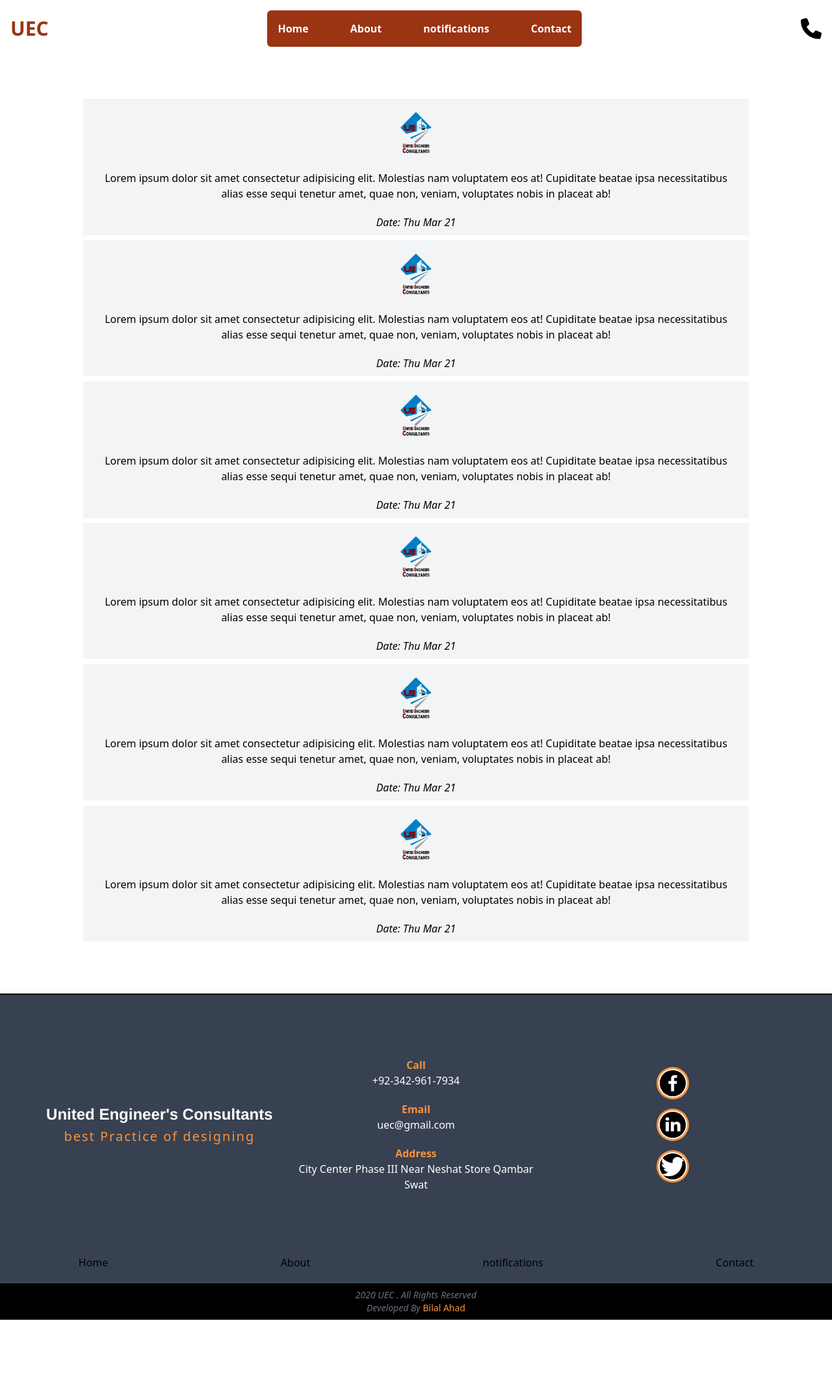
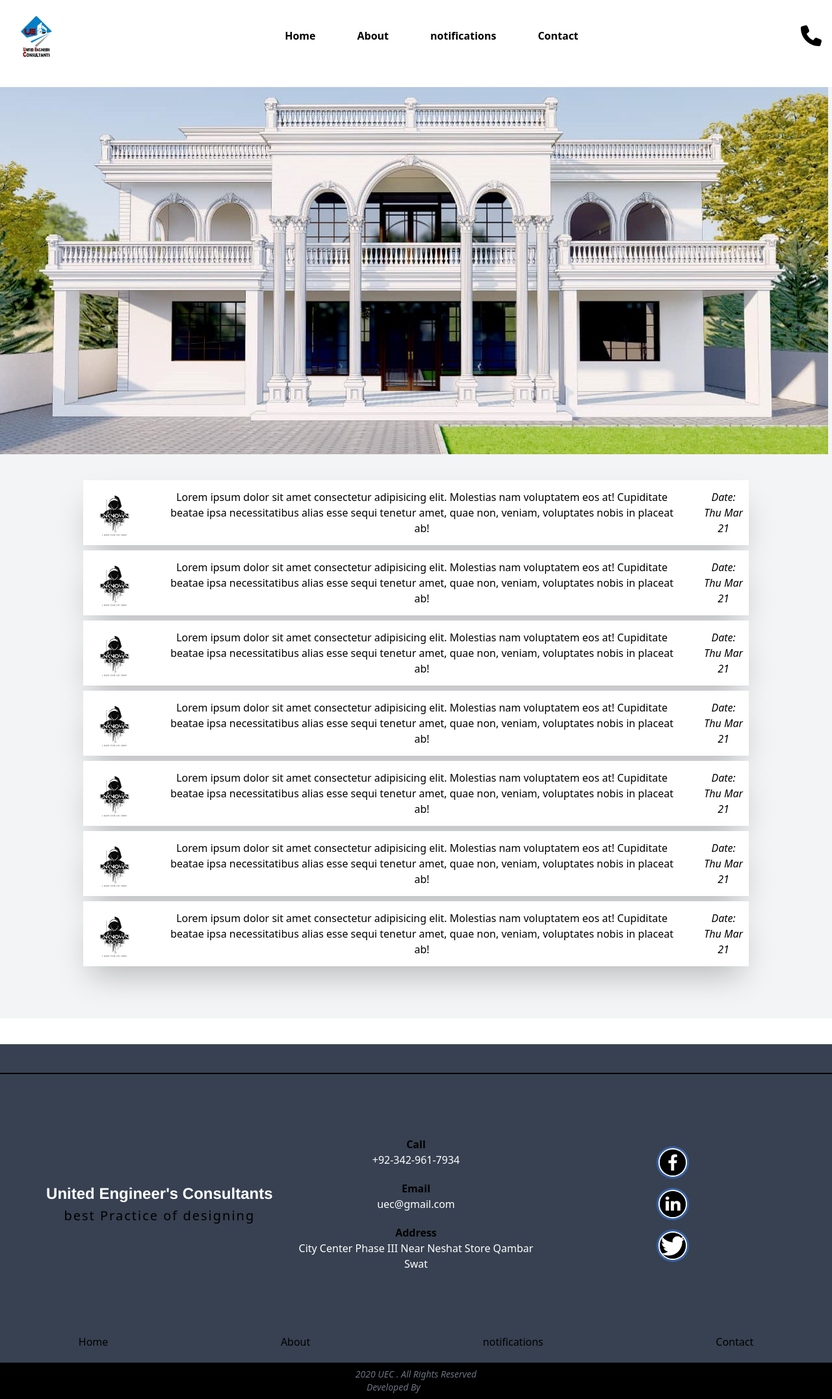
Before and after one commit to BIlalAhad/UEC-2nd-web-Templet, a website: page notifications.html in a window 1280 px wide. Shown: the whole page at 65% size. Before the commit the page ends 2031 px from the top, so only its background shows below. Drawn offline with Linux system fonts and the light colour scheme.

Commit message:
initial commit

```diff
--- a/notifications.html
+++ b/notifications.html
@@ -12,24 +12,24 @@
 
 <body>
   <!-- header -->
-    <header class="px-4 sm:mt-4 relative z-10">
-      <div class="container mx-auto flex items-center justify-between">
+ <header class="px-4 sm:mt-4 relative z-10 items-center  ">
+  <div class="container mx-auto flex items-center justify-between ">
     <!-- hamburger menu -->
     <img class="hamburger-menu w-8 sm:hidden absolute top-6 left-6 cursor-pointer"
       src="./images/icons/icon-hamburger.svg" alt="">
     <!-- logo -->
     <a href="/">
-          <h1 class="w-fit absolute sm:static top-6 left-0 right-0 mx-auto sm:mx-0 text-3xl font-bold text-orange-800">UEC</h1>
+      <img class="w-20 hidden sm:flex" src="./images/logo-transparent.png" alt="">
     </a>
     <!-- <img class="w-24 absolute sm:static top-0 left-0 right-0 mx-auto sm:mx-0" src="./images/logo-transparent.png"
         alt=""> -->
     <!-- nav links -->
-        <nav class="main-nav hidden sm:block w-full sm:w-auto sm:mt-0 mx-4">
+    <nav class="main-nav hidden sm:block w-full sm:w-auto sm:mt-0 mx-4 fixed top-0 left-0 right-0">
       <ul
-            class="flex items-center gap-4 sm:gap-8 md:gap-16 flex-col sm:flex-row w-4/5 mx-auto sm:w-auto px-4 bg-orange-800 text-white   font-bold rounded-md py-4 absolute sm:static top-20 left-0 right-0">
+        class="flex bg-white items-center gap-4 sm:gap-8 md:gap-16 flex-col sm:flex-row w-4/5 mx-auto sm:w-auto px-4  text-black   font-bold rounded-md py-4 absolute sm:static top-20 left-0 right-0">
         <li class="hover:text-black hover:border-b-2 hover:border-black"><a href="./index.html">Home</a></li>
         <li class="hover:text-black hover:border-b-2 hover:border-black"><a href="./about.html">About</a></li>
-            <li class=" hover:border-b-2 hover:border-black hover:text-white"><a href="./notifications.html">notifications</a></li>
+          <li class="hover:text-black hover:border-b-2 hover:border-black"><a href="./notifications.html">notifications</a></li>
         <li class="hover:text-black hover:border-b-2 hover:border-black"><a href="./contact.html">Contact</a></li>
       </ul>
     </nav>
@@ -39,57 +39,70 @@
   </div>
 </header>
 
+
   <main>
-    <section class="">
-        <div class="max-w-5xl mx-auto">
-           <div class="flex flex-col gap-2 my-20">
-                <div class="flex flex-col gap-5 p-2 sm:p-5  items-center bg-gray-100 text-center">
-                    <img src="./images/logo-transparent.png" alt="" class="mt-1 w-20 rounded-full ">
+    <section class="bg-gray-100 ">
+      <img src="./images/contact-top.jpg" alt="" class="mt-20 sm:mt-10">
+        <div class="max-w-5xl mx-auto py-10 ">
+           <div class="flex flex-col gap-2 mb-10">
+                <div class="flex flex-col sm:flex-row gap-5 bg-white p-2 sm:p-5  items-center shadow-2xl  text-center">
+
+                      <img src="./images/dev.png" alt="" class="mt-1 w-20 rounded-full ">
                     <p class="mx-5">Lorem ipsum dolor sit amet consectetur adipisicing elit. Molestias nam voluptatem eos at! Cupiditate beatae ipsa necessitatibus alias esse sequi tenetur amet, quae non, veniam, voluptates nobis in placeat ab!</p>
                     <address>
                         Date: Thu   Mar 21
                     </address>
                 </div>
                 <!--  -->
-                <div class="flex flex-col gap-5 p-2 sm:p-5  items-center bg-gray-100 text-center">
-                    <img src="./images/logo-transparent.png" alt="" class="mt-1 w-20 rounded-full ">
+                <div class="flex flex-col sm:flex-row gap-5 p-2 sm:p-5 bg-white shadow-2xl items-center  text-center">
+                    <img src="./images/dev.png" alt="" class="mt-1 w-20 rounded-full ">
                     <p class="mx-5">Lorem ipsum dolor sit amet consectetur adipisicing elit. Molestias nam voluptatem eos at! Cupiditate beatae ipsa necessitatibus alias esse sequi tenetur amet, quae non, veniam, voluptates nobis in placeat ab!</p>
                     <address>
                         Date: Thu   Mar 21
                     </address>
                 </div>
                 <!--  -->
-                <div class="flex flex-col gap-5 p-2 sm:p-5  items-center bg-gray-100 text-center">
-                    <img src="./images/logo-transparent.png" alt="" class="mt-1 w-20 rounded-full ">
+                <div class="flex flex-col sm:flex-row gap-5 p-2 sm:p-5 bg-white shadow-2xl items-center  text-center">
+                    <img src="./images/dev.png" alt="" class="mt-1 w-20 rounded-full ">
                     <p class="mx-5">Lorem ipsum dolor sit amet consectetur adipisicing elit. Molestias nam voluptatem eos at! Cupiditate beatae ipsa necessitatibus alias esse sequi tenetur amet, quae non, veniam, voluptates nobis in placeat ab!</p>
                     <address>
                         Date: Thu   Mar 21
                     </address>
                 </div>
                 <!--  -->
-                <div class="flex flex-col gap-5 p-2 sm:p-5  items-center bg-gray-100 text-center">
-                    <img src="./images/logo-transparent.png" alt="" class="mt-1 w-20 rounded-full ">
+                <div class="flex flex-col sm:flex-row gap-5 p-2 sm:p-5 bg-white shadow-2xl items-center  text-center">
+                    <img src="./images/dev.png" alt="" class="mt-1 w-20 rounded-full ">
                     <p class="mx-5">Lorem ipsum dolor sit amet consectetur adipisicing elit. Molestias nam voluptatem eos at! Cupiditate beatae ipsa necessitatibus alias esse sequi tenetur amet, quae non, veniam, voluptates nobis in placeat ab!</p>
                     <address>
                         Date: Thu   Mar 21
                     </address>
                 </div>
                 <!--  -->
-                <div class="flex flex-col gap-5 p-2 sm:p-5  items-center bg-gray-100 text-center">
-                    <img src="./images/logo-transparent.png" alt="" class="mt-1 w-20 rounded-full ">
+                <div class="flex flex-col sm:flex-row gap-5 p-2 sm:p-5 bg-white shadow-2xl items-center  text-center">
+                    <img src="./images/dev.png" alt="" class="mt-1 w-20 rounded-full ">
                     <p class="mx-5">Lorem ipsum dolor sit amet consectetur adipisicing elit. Molestias nam voluptatem eos at! Cupiditate beatae ipsa necessitatibus alias esse sequi tenetur amet, quae non, veniam, voluptates nobis in placeat ab!</p>
                     <address>
                         Date: Thu   Mar 21
                     </address>
                 </div>
                 <!--  -->
-                <div class="flex flex-col gap-5 p-2 sm:p-5  items-center bg-gray-100 text-center">
-                    <img src="./images/logo-transparent.png" alt="" class="mt-1 w-20 rounded-full ">
-                    <p class="mx-5 ">Lorem ipsum dolor sit amet consectetur adipisicing elit. Molestias nam voluptatem eos at! Cupiditate beatae ipsa necessitatibus alias esse sequi tenetur amet, quae non, veniam, voluptates nobis in placeat ab!</p>
+                <div class="flex flex-col sm:flex-row gap-5 p-2 sm:p-5 bg-white shadow-2xl items-center  text-center">
+                    <img src="./images/dev.png" alt="" class="mt-1 w-20 rounded-full ">
+                    <p class="mx-5">Lorem ipsum dolor sit amet consectetur adipisicing elit. Molestias nam voluptatem eos at! Cupiditate beatae ipsa necessitatibus alias esse sequi tenetur amet, quae non, veniam, voluptates nobis in placeat ab!</p>
                     <address>
                         Date: Thu   Mar 21
                     </address>
                 </div>
+                <!--  -->
+                <div class="flex flex-col sm:flex-row gap-5 p-2 sm:p-5 bg-white shadow-2xl items-center  text-center">
+                    <img src="./images/dev.png" alt="" class="mt-1 w-20 rounded-full ">
+                    <p class="mx-5">Lorem ipsum dolor sit amet consectetur adipisicing elit. Molestias nam voluptatem eos at! Cupiditate beatae ipsa necessitatibus alias esse sequi tenetur amet, quae non, veniam, voluptates nobis in placeat ab!</p>
+                    <address>
+                        Date: Thu   Mar 21
+                    </address>
+                </div>
+
+
            </div>
 
         </div>
@@ -100,31 +113,31 @@
 
 
 
-
  <!-- footer -->
-<section class="bg-gray-700   ">
+ <section class="bg-gray-700 brightness-200  ">
+  <h1 class="w-full h-1 my-10"></h1>
   <p class="bg-black h-0.5"></p>
   <div class="  sm:grid grid-flow-col grid-cols-3  items-center p-8 px-12 py-20 sm:py-24 ">
     <div class="relative">
       <h1 class="font-bold uecfont text-2xl text-center  text-white">United Engineer's Consultants</h1>
-      <p class="tracking-widest text-center text-xl text-orange-400 mt-1">best Practice of designing</p>
+      <p class="tracking-widest text-center text-xl text-black mt-1">best Practice of designing</p>
     </div>
 
 
 
     <div class=" text-center">
-      <ul class="text-white space-y-5   ">
-        <li><span class=" text-orange-400 font-bold">Call</span><br> +92-342-961-7934</li>
-        <li><span class="text-orange-400 font-bold">Email</span><br> uec@gmail.com</li>
-        <li><span class="text-orange-400 font-bold">Address</span><br> City Center Phase III Near Neshat Store Qambar Swat</li>
+      <ul class="text-white space-y-5 mt-5 sm:mt-0  ">
+        <li><span class=" text-black font-bold">Call</span><br> +92-342-961-7934</li>
+        <li><span class="text-black font-bold">Email</span><br> uec@gmail.com</li>
+        <li><span class="text-black font-bold">Address</span><br> City Center Phase III Near Neshat Store Qambar Swat</li>
 
       </ul>
     </div>
 
     <div class=" flex flex-row mt-5 sm:mt-0 sm:flex sm:flex-col mx-auto gap-6 justify-center">
-     <a  href=""><img class="w-10 rounded-full hover:brightness-50 ring ring-orange-400 ring-offset-2 " src="./images/facebook.png" alt=""></a>
-     <a  href=""><img class="w-10 rounded-full hover:brightness-50 ring ring-orange-400 ring-offset-2 " src="./images/linkedin.png" alt=""></a>
-     <a  href=""><img class="w-10 rounded-full hover:brightness-50 ring ring-orange-400 ring-offset-2" src="./images/twiter.png" alt=""></a>
+     <a  href=""><img class="w-10 rounded-full hover:brightness-50 ring ring-blue-800 ring-offset-2 " src="./images/facebook.png" alt=""></a>
+     <a  href=""><img class="w-10 rounded-full hover:brightness-50 ring ring-blue-800 ring-offset-2 " src="./images/linkedin.png" alt=""></a>
+     <a  href=""><img class="w-10 rounded-full hover:brightness-50 ring ring-blue-800 ring-offset-2" src="./images/twiter.png" alt=""></a>
     </div>
   </div>
 
@@ -139,7 +152,7 @@
 
   <div class="text-center bg-black text-gray-500 p-2 text-sm">
     <p><i>2020 UEC . All Rights Reserved</i></p>
-    <p><i>Developed By</i> <span class="text-orange-400">Bilal Ahad</span></p>
+    <p><i>Developed By</i> <span class="text-black">Bilal Ahad</span></p>
   </div>
 </section>
 </body>
```
Also changed, not shown: about.html (+52 -52 lines), architecture.html (+19 -19 lines), connections.html (+18 -18 lines), contact.html (+24 -23 lines), cost.html (+17 -23 lines), dea.html (+17 -20 lines), index.html (+37 -34 lines), interior.html (+18 -19 lines), mep.html (+17 -20 lines), retrofitting.html (+19 -21 lines), software-reseller.html (+17 -22 lines), structural.html (+17 -20 lines), visualization.html (+19 -23 lines), images/about-top-img.jpg (added), 3 more files, 1 other file. Lines whose indentation alone changed are shown as unchanged.
